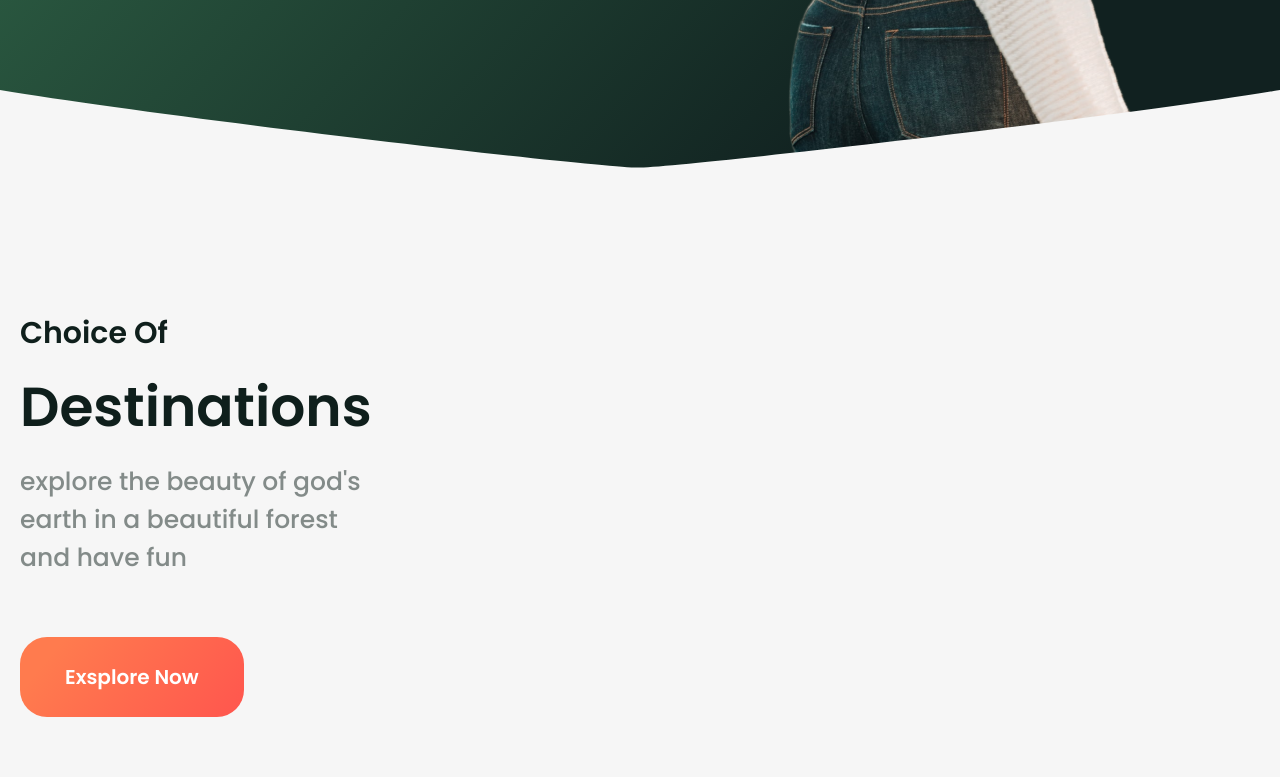
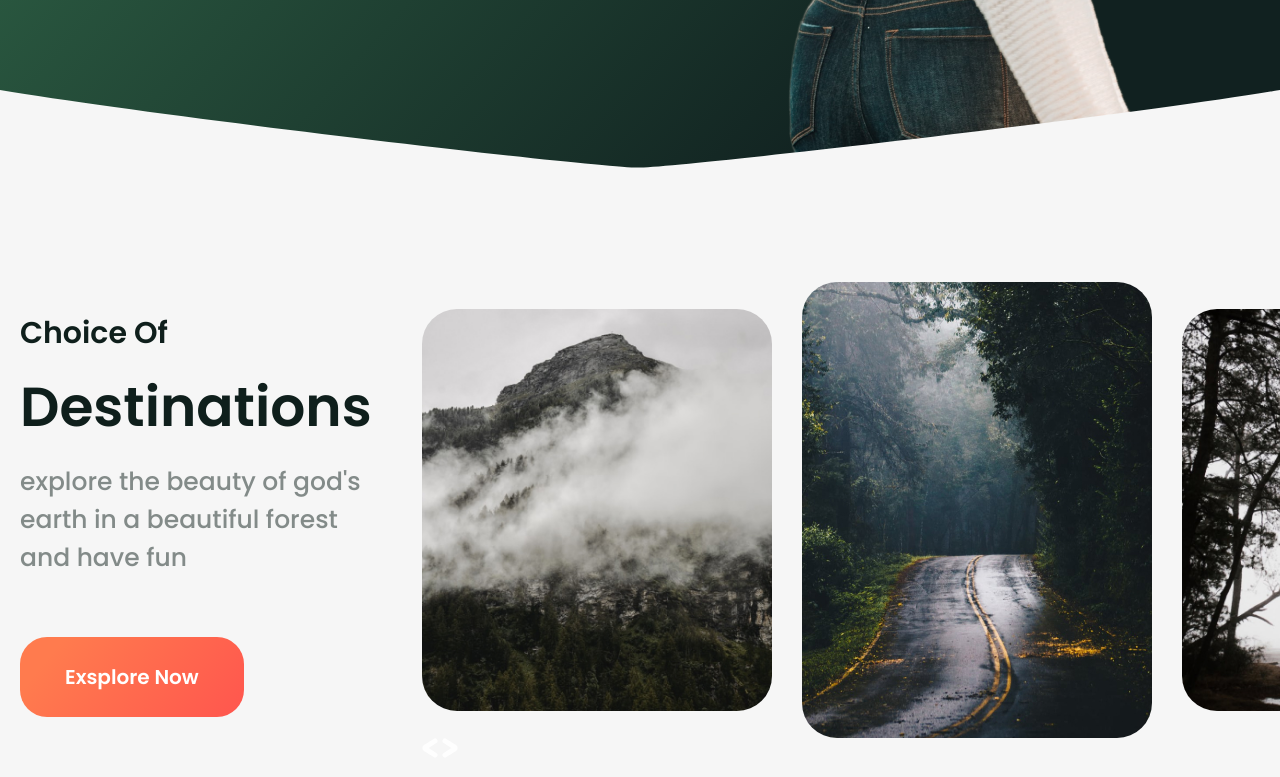
Before and after one commit to Val-Done/GoTrip, a plain HTML site: page index.html in a window 1280 px wide. Shown: the part 754-1531 px from the top of the page. Drawn offline with nearby package versions, Linux system fonts and the light colour scheme.

Commit message:
making slider and button

```diff
--- a/css/main.css
+++ b/css/main.css
@@ -251,7 +251,35 @@ body {
   top: 1px;
 }
 
+/* * Slider* */
+
 .destinations__slider {
   width: 1110px;
   flex-shrink: 0;
 }
+
+.slider {
+}
+.slider__item {
+  margin-top: 27px;
+  width: 335px;
+  height: 402px;
+  object-fit: cover;
+  border-radius: 35px;
+  -webkit-border-radius: 35px;
+  -moz-border-radius: 35px;
+  -ms-border-radius: 35px;
+  -o-border-radius: 35px;
+  transition: 0.2s ease-in;
+  -webkit-transition: 0.2s ease-in;
+  -moz-transition: 0.2s ease-in;
+  -ms-transition: 0.2s ease-in;
+  -o-transition: 0.2s ease-in;
+}
+/* активная картинка */
+.slider .center .slider__item {
+  margin-top: 0px;
+
+  width: 380px;
+  height: 456px;
+}
--- a/index.html
+++ b/index.html
@@ -7,6 +7,12 @@
   <meta name="viewport" content="width=device-width, initial-scale=1.0">
   <title>GoTrip</title>
   <link rel="stylesheet" href="./css/main.css">
+  <link rel="stylesheet" href="https://cdnjs.cloudflare.com/ajax/libs/OwlCarousel2/2.3.4/assets/owl.carousel.min.css"
+    integrity="sha512-tS3S5qG0BlhnQROyJXvNjeEM4UpMXHrQfTGmbQ1gKmelCxlSEBUaxhRBj/EFTzpbP4RVSrpEikbmdJobCvhE3g=="
+    crossorigin="anonymous" referrerpolicy="no-referrer" />
+  <link rel="stylesheet" href="https://cdnjs.cloudflare.com/ajax/libs/OwlCarousel2/2.3.4/assets/owl.theme.default.css"
+    integrity="sha512-OTcub78R3msOCtY3Tc6FzeDJ8N9qvQn1Ph49ou13xgA9VsH9+LRxoFU6EqLhW4+PKRfU+/HReXmSZXHEkpYoOA=="
+    crossorigin="anonymous" referrerpolicy="no-referrer" />
 </head>
 
 <body>
@@ -71,18 +77,36 @@
             </div>
             <a class="destinations__btn" href="#!">Exsplore Now</a>
 
-
-
-
-
           </div>
           <div class="destinations__slider">
 
+            <div class="slider">
+              <!-- Set up your HTML -->
+              <div class="owl-carousel">
+                <img class="slider__item" src="./img/slider/0.1.jpg" alt="Slider-item">
+                <img class="slider__item" src="./img/slider/0.2.jpg" alt="Slider-item">
+                <img class="slider__item" src="./img/slider/0.3.jpg" alt="Slider-item">
+              </div>
+              <button class="slider__btn slider__btn--prev">
+                <img src="./img/slider/arrow-left.svg" alt="">
+              </button>
+              <button class="slider__btn slider__btn--next">
+                <img src="./img/slider/arrow-right.svg" alt="">
+              </button>
+            </div>
           </div>
         </div>
       </div>
     </section>
   </main>
+  <script src="https://cdnjs.cloudflare.com/ajax/libs/jquery/3.6.1/jquery.min.js"
+    integrity="sha512-aVKKRRi/Q/YV+4mjoKBsE4x3H+BkegoM/em46NNlCqNTmUYADjBbeNefNxYV7giUp0VxICtqdrbqU7iVaeZNXA=="
+    crossorigin="anonymous" referrerpolicy="no-referrer"></script>
+  <script src="https://cdnjs.cloudflare.com/ajax/libs/OwlCarousel2/2.3.4/owl.carousel.min.js"
+    integrity="sha512-bPs7Ae6pVvhOSiIcyUClR7/q2OAsRiovw4vAkX+zJbw3ShAeeqezq50RIIcIURq7Oa20rW2n2q+fyXBNcU9lrw=="
+    crossorigin="anonymous" referrerpolicy="no-referrer"></script>
+
+  <script src="./js/main.js"></script>
 </body>
 
 </html>
--- /dev/null
+++ b/js/main.js
@@ -0,0 +1,9 @@
+$(document).ready(function(){
+  $(".owl-carousel").owlCarousel({
+    center: true,
+    loop: true,
+    margin: 30,
+    items: 3,
+
+  });
+});
```
